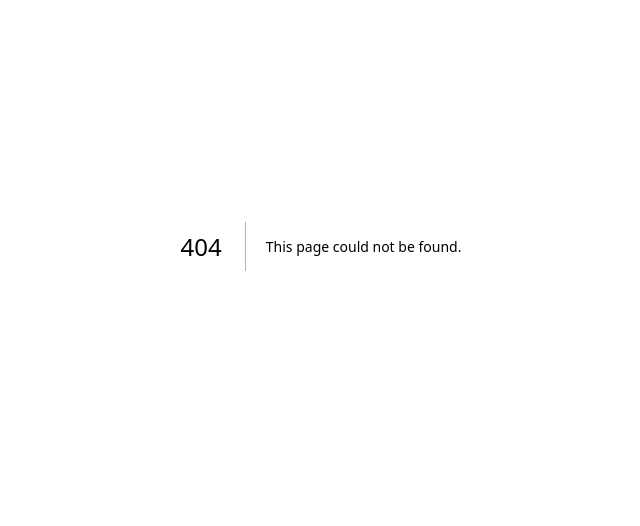
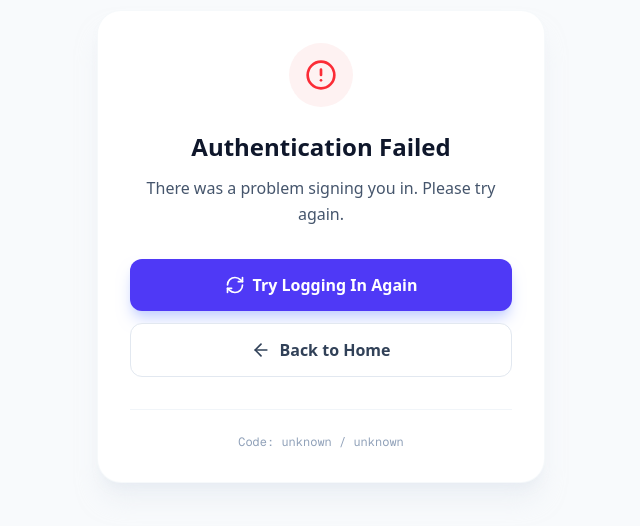
Before and after one commit to SomeMister/trip-link, a Next.js app: page /auth/auth-code-error in a window 1280 px wide. Before the commit this address had no page. Shown: the part 154-680 px from the top of the page, without its empty margins (319-959 px from the left). Built offline with nearby package versions, Linux system fonts and the light colour scheme.

Commit message:
Logout feature added + error auth page

```diff
--- /dev/null
+++ b/app/auth/actions.ts
@@ -0,0 +1,10 @@
+'use server'
+
+import { createClient } from '@/lib/supabase/server'
+import { redirect } from 'next/navigation'
+
+export async function signOut() {
+    const supabase = await createClient()
+    await supabase.auth.signOut()
+    redirect('/login')
+}
--- /dev/null
+++ b/app/auth/auth-code-error/page.tsx
@@ -0,0 +1,82 @@
+'use client'
+
+import { Suspense } from 'react'
+import { useSearchParams } from 'next/navigation'
+import Link from 'next/link'
+import { AlertCircle, ArrowLeft, RefreshCw } from 'lucide-react'
+
+function ErrorContent() {
+    const searchParams = useSearchParams()
+    const error = searchParams.get('error')
+    const errorCode = searchParams.get('error_code')
+    const errorDescription = searchParams.get('error_description')
+
+    // Determine user-friendly operational message
+    let title = 'Authentication Failed'
+    let message = 'There was a problem signing you in. Please try again.'
+    let action = 'retry' // retry | contact
+
+    if (errorCode === 'otp_expired') {
+        title = 'Link Expired'
+        message = 'The login link you used has expired or has already been used. Magic links are one-time use only.'
+    } else if (error === 'access_denied') {
+        title = 'Access Denied'
+        message = errorDescription || 'You do not have permission to access this resource.'
+    }
+
+    return (
+        <div className="bg-white p-8 rounded-3xl shadow-xl shadow-slate-200/50 border border-slate-100/60 max-w-md w-full text-center">
+            <div className="mb-6 flex justify-center">
+                <div className="h-16 w-16 bg-red-50 rounded-full flex items-center justify-center">
+                    <AlertCircle className="h-8 w-8 text-red-500" />
+                </div>
+            </div>
+
+            <h1 className="text-2xl font-black text-slate-900 mb-3">{title}</h1>
+
+            <p className="text-slate-600 mb-8 leading-relaxed">
+                {message}
+            </p>
+
+            <div className="space-y-3">
+                <Link
+                    href="/login"
+                    className="flex items-center justify-center gap-2 w-full bg-indigo-600 hover:bg-indigo-700 text-white font-semibold py-3.5 px-6 rounded-xl transition-all shadow-lg shadow-indigo-200 hover:shadow-indigo-300"
+                >
+                    <RefreshCw className="h-5 w-5" />
+                    Try Logging In Again
+                </Link>
+
+                <Link
+                    href="/"
+                    className="flex items-center justify-center gap-2 w-full bg-white border border-slate-200 text-slate-700 hover:bg-slate-50 font-semibold py-3.5 px-6 rounded-xl transition-all"
+                >
+                    <ArrowLeft className="h-5 w-5" />
+                    Back to Home
+                </Link>
+            </div>
+
+            {/* Technical details for debugging, hidden behind a small text or just subtle */}
+            <div className="mt-8 pt-6 border-t border-slate-100">
+                <p className="text-xs text-slate-400 font-mono break-all">
+                    Code: {errorCode || 'unknown'} / {error || 'unknown'}
+                </p>
+                {errorDescription && (
+                    <p className="text-xs text-slate-400 font-mono mt-1 line-clamp-2">
+                        {errorDescription}
+                    </p>
+                )}
+            </div>
+        </div>
+    )
+}
+
+export default function AuthErrorPage() {
+    return (
+        <div className="min-h-screen bg-slate-50 flex items-center justify-center p-4">
+            <Suspense fallback={<div className="text-slate-500">Loading error details...</div>}>
+                <ErrorContent />
+            </Suspense>
+        </div>
+    )
+}
--- a/app/dashboard/layout.tsx
+++ b/app/dashboard/layout.tsx
@@ -1,7 +1,7 @@
 import { createClient } from '@/lib/supabase/server'
 import { redirect } from 'next/navigation'
 import { ReactNode } from 'react'
-// import { Link } from 'next/link' // Used for Nav later
+import { signOut } from '@/app/auth/actions'
 
 // Simple Dashboard Layout
 export default async function DashboardLayout({
@@ -24,9 +24,13 @@ export default async function DashboardLayout({
             <header className="bg-white shadow">
                 <div className="max-w-7xl mx-auto px-4 sm:px-6 lg:px-8 py-4 flex justify-between items-center">
                     <h1 className="text-xl font-bold text-gray-900">Trip Link Dashboard</h1>
-                    <div className="text-sm text-gray-500">
-                        {user.email}
-                        {/* Sign Out Button logic will go here */}
+                    <div className="text-sm text-gray-500 flex items-center gap-4">
+                        <span>{user.email}</span>
+                        <form action={signOut}>
+                            <button type="submit" className="text-sm text-red-600 hover:text-red-500 transition-colors">
+                                Выйти
+                            </button>
+                        </form>
                     </div>
                 </div>
             </header>
```
